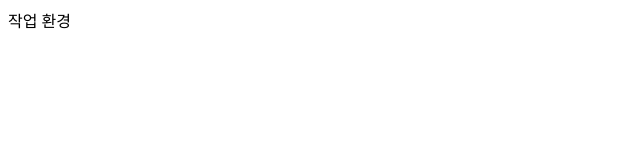
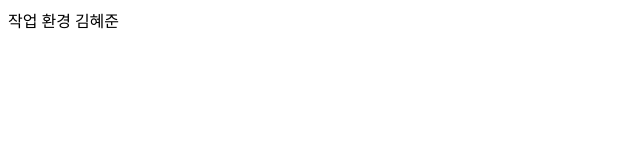
Before and after one commit to jaewoogwak/git_study, a React (Create React App) app: page / in a window 1280 px wide. Shown: the top 160 px of the page, without its empty margins (0-640 px from the left). Built offline with nearby package versions, Linux system fonts and the light colour scheme.

Commit message:
#5 작업환경 수정

```diff
--- a/src/App.js
+++ b/src/App.js
@@ -1,5 +1,5 @@
 function App() {
-  return <div className="App">작업 환경</div>;
+  return <div className="App">작업 환경 김혜준</div>;
 }
 
 export default App;
```
